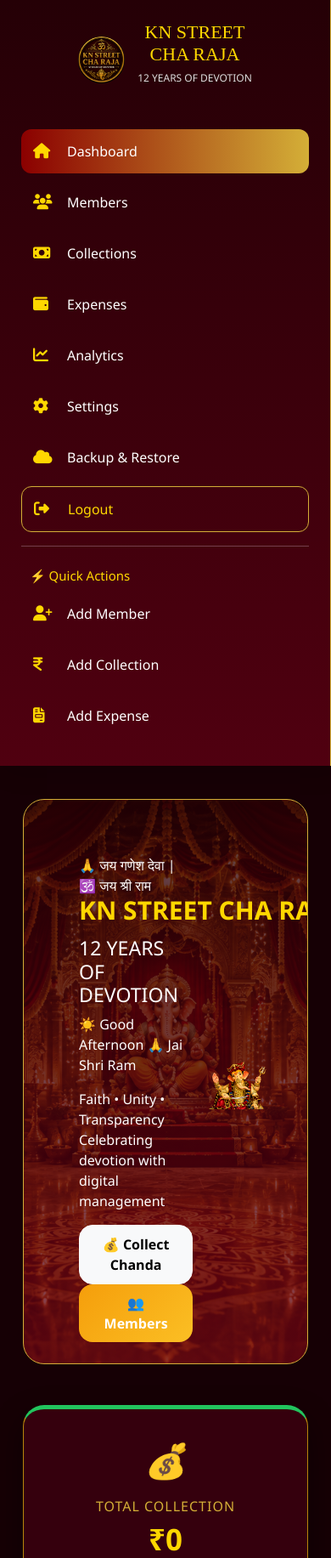
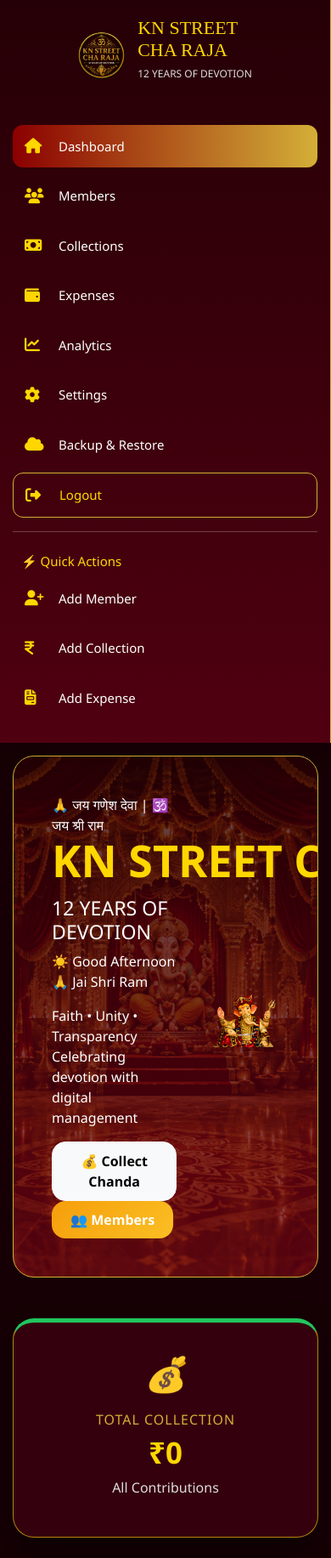
Before and after one commit to niks29-new/MandalFlow, a FastAPI app: page /dashboard in a window 390 px wide; the page is wider, and only the part inside the window is pictured. Shown: the top 1833 px of that part at 85% size. Run offline with FastAPI, Linux system fonts and the light colour scheme; a user stored in the database is signed in; data comes from the database, SQL or seed files in the repository; data that the repository does not hold is empty.

Commit message:
fix premium sidebar mobile

```diff
--- a/static/css/main.css
+++ b/static/css/main.css
@@ -1138,157 +1138,86 @@ min-height:100vh;
 }
 
 
-
-/* MOBILE */
-
+/* ===============================
+   MOBILE RESPONSIVE
+================================ */
 
 @media(max-width:768px){
 
+
 .sidebar{
 
-width:80px;
+    position:relative !important;
 
-padding:15px 10px;
+    width:100% !important;
+
+    height:auto !important;
+
+    padding:20px 15px !important;
+
+    overflow:visible !important;
 
 }
 
 
-.logo-box h3,
-.logo-box p,
-.sidebar a{
+.logo-box{
 
-font-size:0;
+    justify-content:center;
 
 }
 
 
-.page-wrapper{
+.logo-box h3{
 
-margin-left:80px;
+    font-size:22px !important;
 
 }
 
+
+.logo-box p{
+
+    font-size:12px !important;
+
 }
-/* =====================================
-   MOBILE RESPONSIVE FIX
-===================================== */
-
-@media(max-width:768px){
-
-    body{
-        overflow-x:hidden;
-    }
-
-
-    /* Sidebar */
-
-    .sidebar{
-
-        position:relative !important;
-
-        width:100% !important;
-
-        height:auto !important;
-
-        min-height:auto !important;
-
-    }
-
-
-    .logo-box{
-
-        justify-content:center;
-
-        text-align:center;
-
-    }
-
-
-    .menu a{
-
-        padding:12px 20px;
-
-    }
 
 
 
-    /* Main Content */
+.menu a,
+.sidebar > a{
 
-    .page-wrapper{
+    font-size:15px !important;
 
-        margin-left:0 !important;
+    display:flex !important;
 
-        width:100% !important;
-
-        padding:15px !important;
-
-    }
+}
 
 
 
-    /* Hero Section */
+.menu a i,
+.sidebar > a i{
 
-    .hero-section{
+    font-size:18px !important;
 
-        width:100% !important;
-
-        height:auto !important;
-
-        min-height:600px;
-
-        border-radius:20px;
-
-    }
-
-
-    .hero-content{
-
-        position:relative !important;
-
-        top:20px !important;
-
-        left:20px !important;
-
-        width:90%;
-
-    }
-
-
-    .hero-content h1{
-
-        font-size:30px !important;
-
-    }
-
-
-    .hero-ganesha{
-
-        position:absolute !important;
-
-        width:100% !important;
-
-        right:0 !important;
-
-        bottom:0 !important;
-
-    }
+}
 
 
 
-    /* Cards */
+.page-wrapper{
 
-    .row{
+    margin-left:0 !important;
 
-        margin:0 !important;
+    padding:15px !important;
 
-    }
+    width:100% !important;
+
+}
 
 
-    .card{
+.container-fluid{
 
-        margin-bottom:15px;
+    padding:0 !important;
 
-    }
+}
 
 
 }
```
